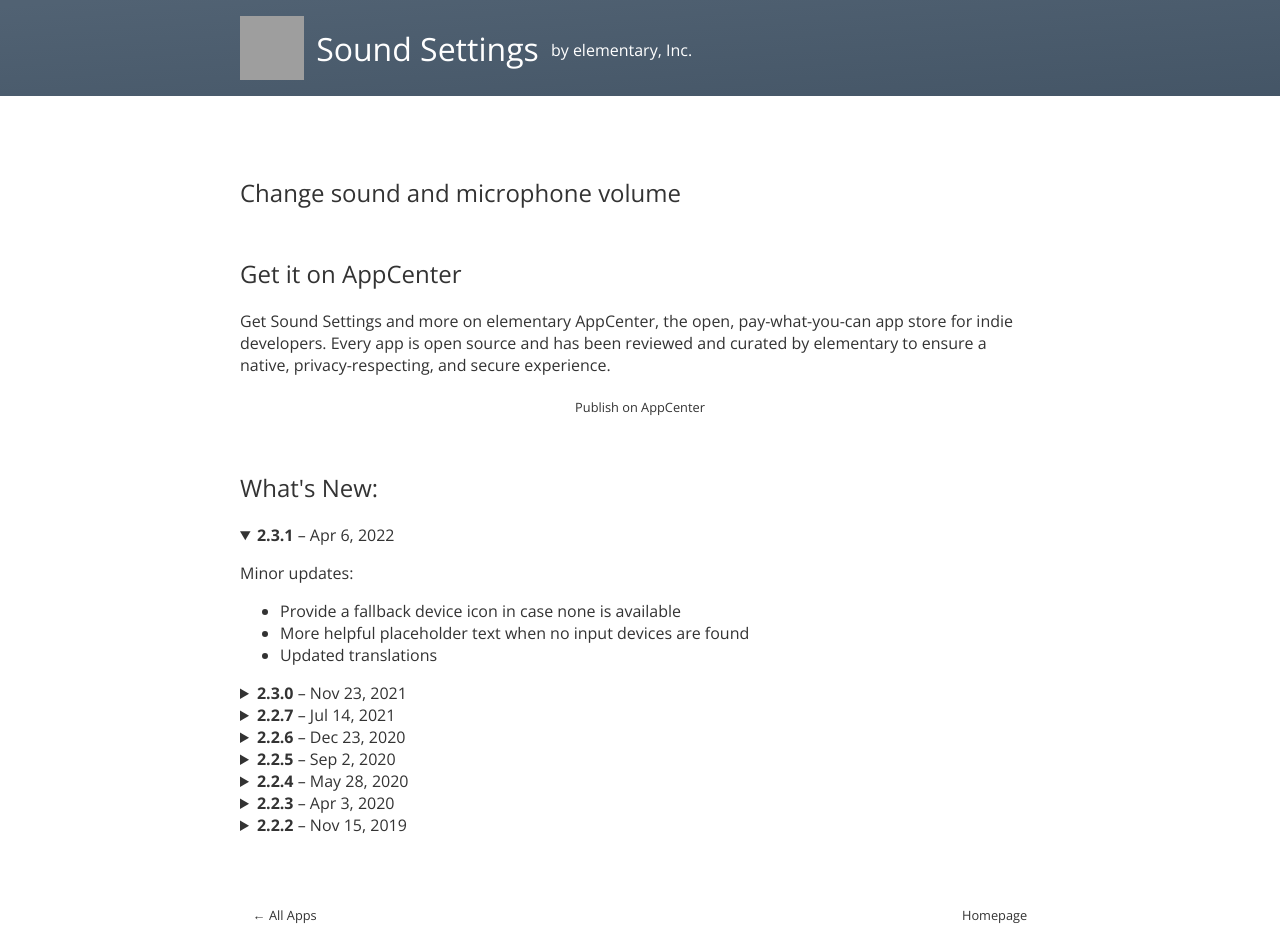
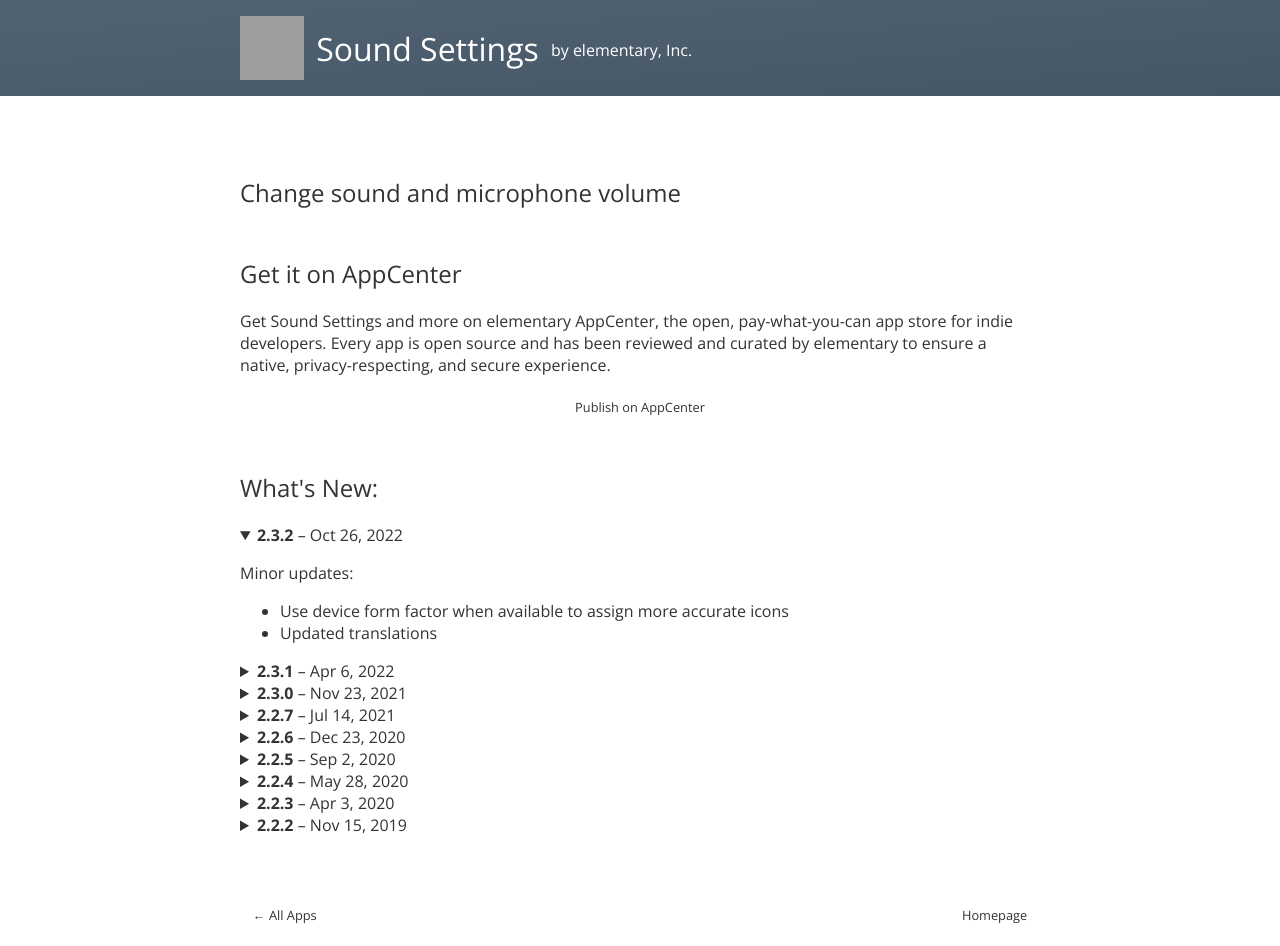
Before and after one commit to elementary/appcenter-web, a Jekyll site: the page built from _apps/io.elementary.switchboard.sound.md, in a window 1280 px wide. Built offline with Jekyll 4.4.1, drawn with Linux system fonts in a browser that asks for light colours; nearby versions of some CDN libraries; grey boxes are pictures that could not be loaded.

Commit message:
Automatic update of data

```diff
--- a/_apps/io.elementary.switchboard.sound.md
+++ b/_apps/io.elementary.switchboard.sound.md
@@ -17,6 +17,18 @@ color:
   primary-text: "#fff"
 price: false
 releases:
+- version: 2.3.2
+  unix-timestamp: 1666742400
+  description: |-
+    <p>Minor updates:</p>
+
+    <ul>
+
+      <li>Use device form factor when available to assign more accurate icons</li>
+
+      <li>Updated translations</li>
+
+    </ul>
 - version: 2.3.1
   unix-timestamp: 1649203200
   description: |-
```
Also changed, not shown: _apps/io.elementary.portals.md (+11 -0 lines), _apps/io.elementary.terminal.md (+10 -0 lines).
